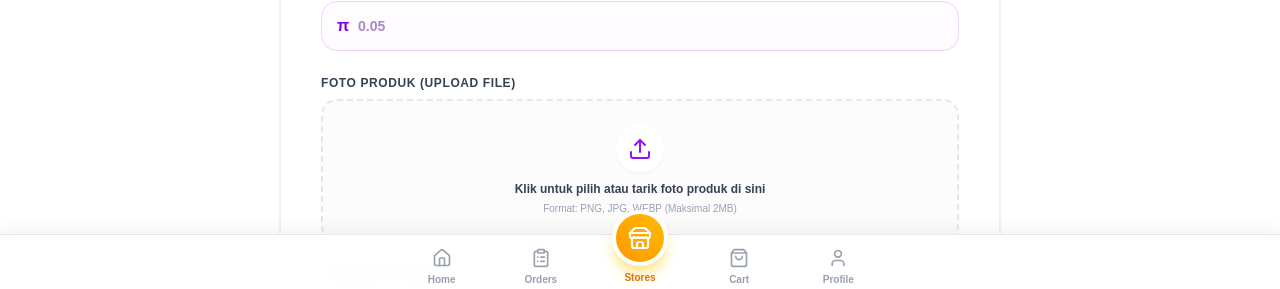
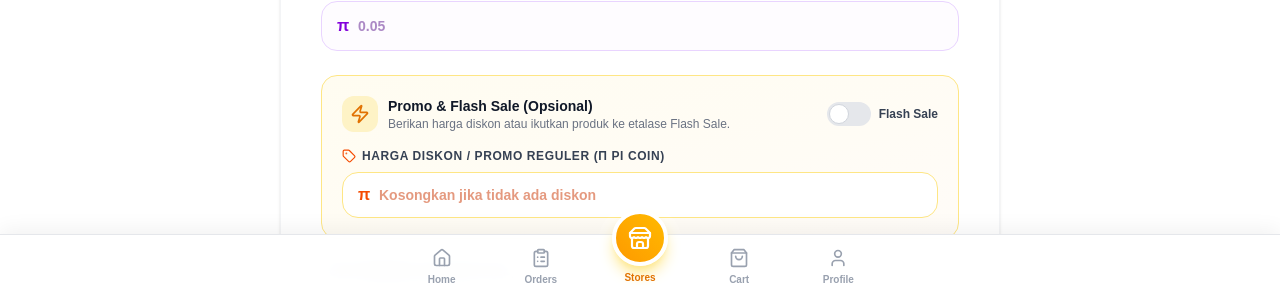
Before and after one commit to BerkahLestariJambi/nttstoremainet, a Next.js app: page /seller/products/create in a window 1280 px wide. Shown: the part 501-790 px from the top of the page. Built offline with nearby package versions, Linux system fonts and the light colour scheme; no server answers.

Commit message:
Update page.tsx

```diff
--- a/app/seller/products/create/page.tsx
+++ b/app/seller/products/create/page.tsx
@@ -4,7 +4,18 @@ import { useState, useEffect } from 'react';
 import { useRouter } from 'next/navigation';
 import Link from 'next/link';
 import { productService } from '@/services/productService';
-import { ArrowLeft, PackagePlus, Upload, X, AlertCircle, CheckCircle2 } from 'lucide-react';
+import {
+  ArrowLeft,
+  PackagePlus,
+  Upload,
+  X,
+  AlertCircle,
+  CheckCircle2,
+  Zap,
+  Tag,
+  Clock,
+  Layers,
+} from 'lucide-react';
 
 interface Category {
   id: number;
@@ -28,6 +39,10 @@ export default function CreateProductPage() {
     description: '',
     price_pi: '',
     stock: '',
+    discount_price_pi: '',
+    is_flash_sale: false,
+    flash_sale_ends_at: '',
+    flash_sale_quota: '',
   });
 
   useEffect(() => {
@@ -52,6 +67,17 @@ export default function CreateProductPage() {
     if (errorMessage) setErrorMessage(null);
   };
 
+  const handleToggleFlashSale = (checked: boolean) => {
+    setFormData((prev) => ({
+      ...prev,
+      is_flash_sale: checked,
+      // Reset field khusus flash sale jika dimatikan
+      flash_sale_ends_at: checked ? prev.flash_sale_ends_at : '',
+      flash_sale_quota: checked ? prev.flash_sale_quota : '',
+    }));
+    if (errorMessage) setErrorMessage(null);
+  };
+
   // Handler Pilih File Gambar
   const handleImageChange = (e: React.ChangeEvent<HTMLInputElement>) => {
     const file = e.target.files?.[0];
@@ -71,19 +97,63 @@ export default function CreateProductPage() {
     setImagePreview(null);
   };
 
+  // Hitung persentase diskon untuk preview UI
+  const normalPrice = parseFloat(formData.price_pi) || 0;
+  const discountPrice = parseFloat(formData.discount_price_pi) || 0;
+  const hasValidDiscount = discountPrice > 0 && discountPrice < normalPrice;
+  const discountPercentage = hasValidDiscount
+    ? Math.round(((normalPrice - discountPrice) / normalPrice) * 100)
+    : 0;
+
   const handleSubmit = async (e: React.FormEvent) => {
     e.preventDefault();
-    setLoading(true);
     setErrorMessage(null);
 
+    // Validasi Frontend untuk Promo & Flash Sale
+    if (formData.discount_price_pi && discountPrice >= normalPrice) {
+      setErrorMessage('Harga diskon/promo harus lebih kecil dari harga normal.');
+      return;
+    }
+
+    if (formData.is_flash_sale && (!formData.discount_price_pi || discountPrice <= 0)) {
+      setErrorMessage('Isi Harga Flash Sale (harga diskon) terlebih dahulu jika mengaktifkan Flash Sale.');
+      return;
+    }
+
+    if (
+      formData.is_flash_sale &&
+      formData.flash_sale_quota &&
+      parseInt(formData.flash_sale_quota, 10) > parseInt(formData.stock || '0', 10)
+    ) {
+      setErrorMessage('Kuota Flash Sale tidak boleh melebihi total stok produk.');
+      return;
+    }
+
+    setLoading(true);
+
     try {
-      // Bungkus data ke FormData untuk pengiriman file binary
       const bodyFormData = new FormData();
       bodyFormData.append('name', formData.name);
       bodyFormData.append('category_id', formData.category_id);
       bodyFormData.append('description', formData.description);
       bodyFormData.append('price_pi', formData.price_pi);
       bodyFormData.append('stock', formData.stock);
+
+      // Data Promo & Flash Sale
+      if (formData.discount_price_pi && discountPrice > 0) {
+        bodyFormData.append('discount_price_pi', formData.discount_price_pi);
+      }
+
+      bodyFormData.append('is_flash_sale', formData.is_flash_sale ? '1' : '0');
+
+      if (formData.is_flash_sale) {
+        if (formData.flash_sale_ends_at) {
+          bodyFormData.append('flash_sale_ends_at', formData.flash_sale_ends_at);
+        }
+        if (formData.flash_sale_quota) {
+          bodyFormData.append('flash_sale_quota', formData.flash_sale_quota);
+        }
+      }
 
       if (imageFile) {
         bodyFormData.append('image', imageFile);
@@ -192,10 +262,10 @@ export default function CreateProductPage() {
             </div>
           </div>
 
-          {/* Harga Pi Coin */}
+          {/* Harga Normal Pi Coin */}
           <div>
             <label className="block text-xs font-bold text-gray-700 uppercase tracking-wider mb-2">
-              Harga Produk (π Pi Coin) <span className="text-red-500">*</span>
+              Harga Normal Produk (π Pi Coin) <span className="text-red-500">*</span>
             </label>
             <div className="relative">
               <span className="absolute left-4 top-1/2 -translate-y-1/2 text-purple-700 font-extrabold text-base">
@@ -212,6 +282,127 @@ export default function CreateProductPage() {
                 className="w-full pl-9 pr-4 py-3.5 border border-purple-200 bg-purple-50/30 rounded-2xl focus:ring-2 focus:ring-purple-600 focus:outline-none font-bold text-purple-900 transition text-sm"
               />
             </div>
+          </div>
+
+          {/* Pengaturan Promo & Flash Sale */}
+          <div className="border border-amber-200 bg-gradient-to-br from-amber-50/70 to-orange-50/40 rounded-2xl p-5 space-y-4">
+            <div className="flex items-center justify-between gap-3">
+              <div className="flex items-center gap-2.5">
+                <div className="p-2 bg-amber-100 text-amber-600 rounded-xl">
+                  <Zap className="w-5 h-5" />
+                </div>
+                <div>
+                  <h2 className="text-sm font-extrabold text-gray-900">
+                    Promo & Flash Sale (Opsional)
+                  </h2>
+                  <p className="text-xs text-gray-500">
+                    Berikan harga diskon atau ikutkan produk ke etalase Flash Sale.
+                  </p>
+                </div>
+              </div>
+
+              {/* Switch Toggle Flash Sale */}
+              <label className="inline-flex items-center gap-2 cursor-pointer select-none">
+                <input
+                  type="checkbox"
+                  checked={formData.is_flash_sale}
+                  onChange={(e) => handleToggleFlashSale(e.target.checked)}
+                  className="sr-only peer"
+                />
+                <div className="relative w-11 h-6 bg-gray-200 peer-focus:outline-none rounded-full peer peer-checked:after:translate-x-full peer-checked:after:border-white after:content-[''] after:absolute after:top-[2px] after:left-[2px] after:bg-white after:border-gray-300 after:border after:rounded-full after:h-5 after:w-5 after:transition-all peer-checked:bg-orange-500"></div>
+                <span className="text-xs font-bold text-gray-700">
+                  {formData.is_flash_sale ? 'Flash Sale Aktif' : 'Flash Sale'}
+                </span>
+              </label>
+            </div>
+
+            {/* Input Harga Promo / Flash Sale */}
+            <div>
+              <label className="flex items-center justify-between text-xs font-bold text-gray-700 uppercase tracking-wider mb-2">
+                <span className="inline-flex items-center gap-1.5">
+                  <Tag className="w-3.5 h-3.5 text-orange-600" />
+                  {formData.is_flash_sale ? (
+                    <>
+                      Harga Flash Sale (π Pi Coin) <span className="text-red-500">*</span>
+                    </>
+                  ) : (
+                    'Harga Diskon / Promo Reguler (π Pi Coin)'
+                  )}
+                </span>
+
+                {hasValidDiscount && (
+                  <span className="px-2 py-0.5 bg-red-600 text-white text-[11px] font-extrabold rounded-full">
+                    Hemat -{discountPercentage}%
+                  </span>
+                )}
+              </label>
+              <div className="relative">
+                <span className="absolute left-4 top-1/2 -translate-y-1/2 text-orange-600 font-extrabold text-base">
+                  π
+                </span>
+                <input
+                  type="number"
+                  step="any"
+                  name="discount_price_pi"
+                  required={formData.is_flash_sale}
+                  placeholder={
+                    normalPrice > 0
+                      ? `Lebih kecil dari ${normalPrice}`
+                      : 'Kosongkan jika tidak ada diskon'
+                  }
+                  value={formData.discount_price_pi}
+                  onChange={handleChange}
+                  className="w-full pl-9 pr-4 py-3 border border-amber-200 bg-white rounded-2xl focus:ring-2 focus:ring-orange-500 focus:outline-none font-bold text-orange-700 transition text-sm"
+                />
+              </div>
+              {formData.discount_price_pi && discountPrice >= normalPrice && normalPrice > 0 && (
+                <p className="mt-1.5 text-xs text-red-600 font-medium">
+                  Harga diskon harus lebih rendah dari harga normal (π {normalPrice}).
+                </p>
+              )}
+            </div>
+
+            {/* Detail Durasi & Kuota Khusus saat Flash Sale Aktif */}
+            {formData.is_flash_sale && (
+              <div className="grid grid-cols-1 sm:grid-cols-2 gap-4 pt-2 border-t border-amber-200/70">
+                <div>
+                  <label className="flex items-center gap-1.5 text-xs font-bold text-gray-700 uppercase tracking-wider mb-2">
+                    <Clock className="w-3.5 h-3.5 text-orange-600" />
+                    Berakhir Pada (Opsional)
+                  </label>
+                  <input
+                    type="datetime-local"
+                    name="flash_sale_ends_at"
+                    value={formData.flash_sale_ends_at}
+                    onChange={handleChange}
+                    className="w-full px-3.5 py-3 border border-amber-200 bg-white rounded-2xl focus:ring-2 focus:ring-orange-500 focus:outline-none text-sm"
+                  />
+                  <p className="mt-1 text-[11px] text-gray-500">
+                    Kosongkan jika flash sale berlangsung sampai kuota habis.
+                  </p>
+                </div>
+
+                <div>
+                  <label className="flex items-center gap-1.5 text-xs font-bold text-gray-700 uppercase tracking-wider mb-2">
+                    <Layers className="w-3.5 h-3.5 text-orange-600" />
+                    Kuota Flash Sale (Opsional)
+                  </label>
+                  <input
+                    type="number"
+                    name="flash_sale_quota"
+                    min="1"
+                    max={formData.stock || undefined}
+                    placeholder={formData.stock ? `Maks. ${formData.stock}` : 'Contoh: 5'}
+                    value={formData.flash_sale_quota}
+                    onChange={handleChange}
+                    className="w-full px-3.5 py-3 border border-amber-200 bg-white rounded-2xl focus:ring-2 focus:ring-orange-500 focus:outline-none text-sm"
+                  />
+                  <p className="mt-1 text-[11px] text-gray-500">
+                    Flash sale otomatis berakhir saat jumlah terjual mencapai kuota.
+                  </p>
+                </div>
+              </div>
+            )}
           </div>
 
           {/* Area Upload File Gambar */}
```
